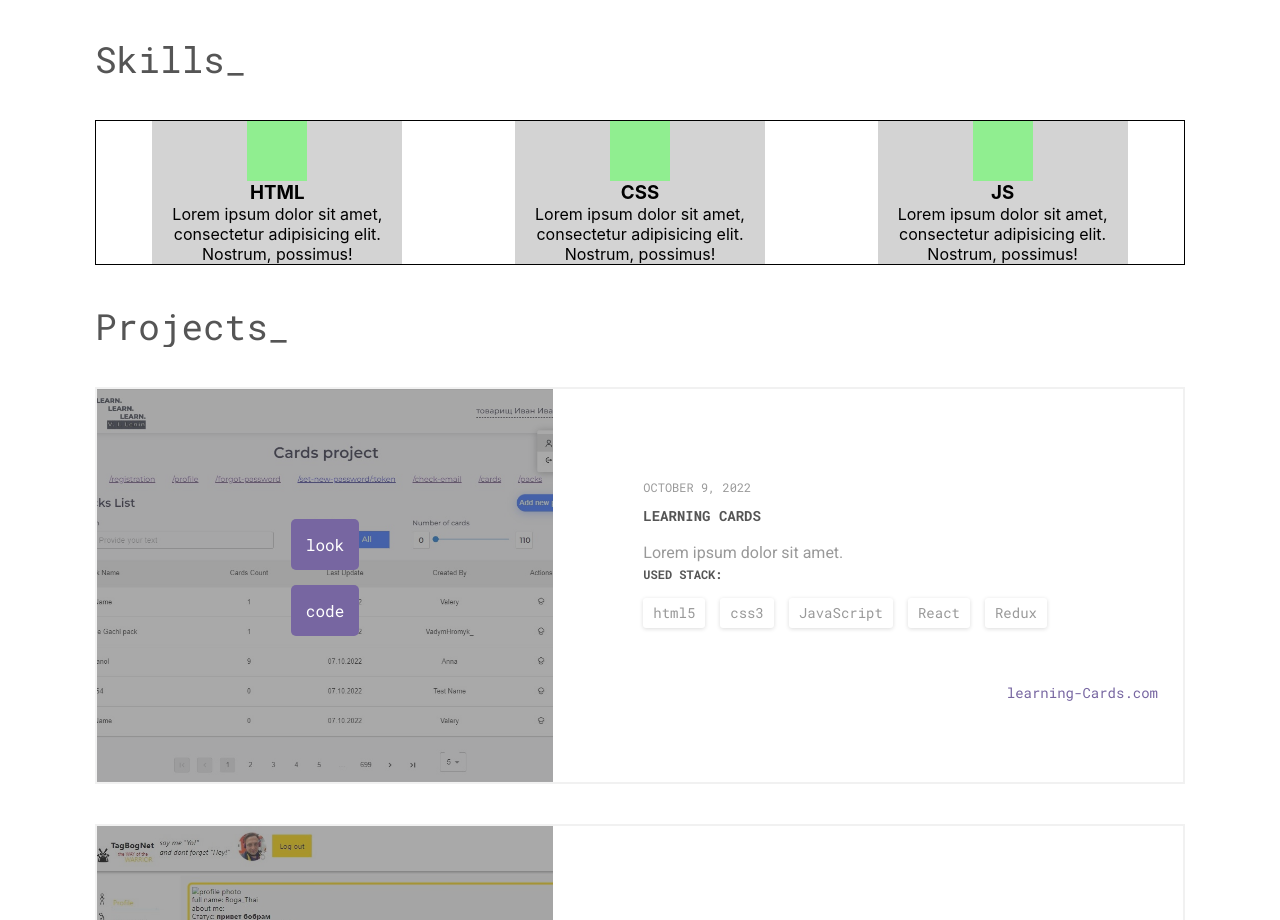
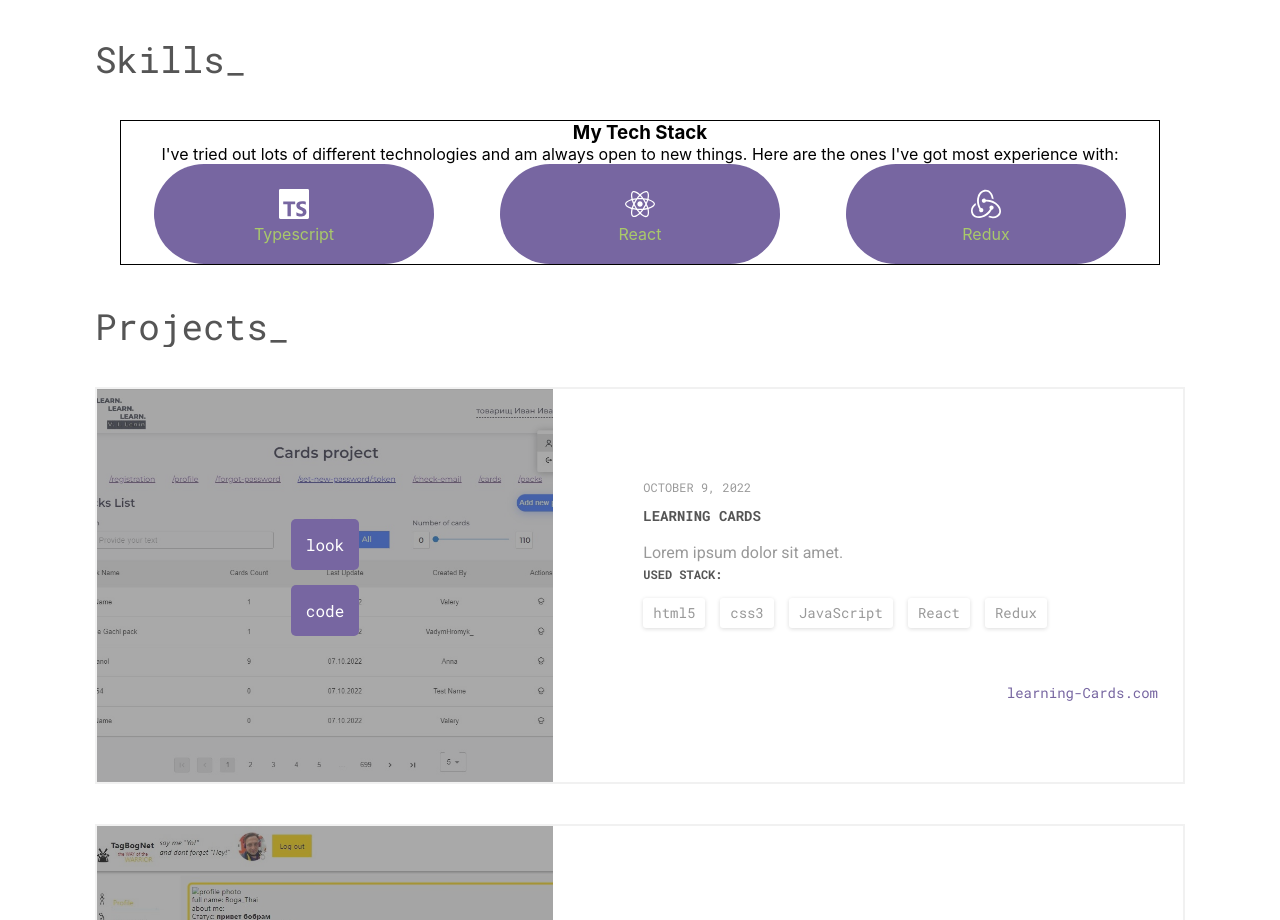
Before and after one commit to Bogagree/my-portfolio, a React (Create React App) app: page / in a window 1280 px wide. Shown: the part 2068-2988 px from the top of the page. Built offline with nearby package versions, Linux system fonts and the light colour scheme.

Commit message:
feat: add skills draft

```diff
--- /dev/null
+++ b/src/skills/Skill/Skill.module.scss
@@ -0,0 +1,32 @@
+@import "../../common/styles/SASS/variables";
+
+.skill {
+  display: flex;
+  flex-direction: column;
+  align-items: center;
+  text-align: center;
+
+  padding: 20px 27px;
+  max-width: 540px;
+  min-width: 280px;
+  height: 100px;
+
+  background-color: $primaryColor;
+  cursor: pointer;
+  transition: ease-in-out 0.2s;
+  border-radius: 50px;
+
+  .title {
+
+    width: 100%;
+    display: flex;
+    justify-content: center;
+    color: $accentColor;
+  }
+}
+
+.icon {
+  width: 60px;
+  height: 60px;
+  background-color: lightgreen;
+}
--- /dev/null
+++ b/src/skills/Skill/Skill.tsx
@@ -0,0 +1,18 @@
+import React from 'react';
+import style from './Skill.module.scss'
+
+type SkillPropsType = {
+    Icon: any
+    title: string
+}
+
+export const Skill: React.FC<SkillPropsType> = ({Icon, title}) => {
+    return (
+        <div className={style.skill}>
+            {Icon}
+            <p className={style.title}>{title}</p>
+        </div>
+    );
+};
+
+export default Skill;
--- a/src/skills/Skills.tsx
+++ b/src/skills/Skills.tsx
@@ -1,29 +1,52 @@
 import React from 'react';
 import style from './Skills.module.scss'
-import Skill from "./skill/Skill";
+import Skill from "./Skill/Skill";
 import {Title} from '../common/Components/Title/Title';
+import {SiRedux, SiTypescript} from 'react-icons/si';
+import {FaReact} from 'react-icons/fa';
+
+const skills = [
+    {icon: <SiTypescript/>, title: 'Typescript'},
+    {icon: <FaReact/>, title: 'React'},
+    {icon: <SiRedux/>, title: 'Redux'},
+]
+
+const mappedSkills = skills.map(({icon, title}) => {
+    return <Skill Icon={icon} title={title}/>
+})
 
 export const Skills = () => {
+
     return (
 
         <section>
             <div className={style.container}>
-
                 <div className={style.skillsBlock}>
-
                     <Title text={'Skills'}/>
 
-                    <div className={style.skills}>
-                        <Skill title={'HTML'}
-                               description={'Lorem ipsum dolor sit amet, consectetur adipisicing elit. Nostrum, possimus!'}/>
-                        <Skill title={'CSS'}
-                               description={'Lorem ipsum dolor sit amet, consectetur adipisicing elit. Nostrum, possimus!'}/>
-                        <Skill title={'JS'}
-                               description={'Lorem ipsum dolor sit amet, consectetur adipisicing elit. Nostrum, possimus!'}/>
+                    <div className={style.skillsBlock}>
+
+                        <div className={style.skills}>
+
+                            <h3>My Tech Stack</h3>
+                            <p>I've tried out lots of different technologies and am always
+                                open to new things. Here are the ones I've got most experience
+                                with:</p>
+
+                            {mappedSkills}
+
+                        </div>
                     </div>
                 </div>
-
             </div>
         </section>
-    );
-};
+    )
+}
+//
+//
+//
+//
+//
+//
+//
+//
--- a/src/skills/skill/Skill.module.scss
+++ /dev/null
@@ -1,14 +0,0 @@
-.skill {
-    width: 250px;
-    background-color: lightgray;
-    display: flex;
-    flex-direction: column;
-    align-items: center;
-    text-align: center;
-}
-
-.icon {
-    width: 60px;
-    height: 60px;
-    background-color: lightgreen;
-}
--- a/src/skills/skill/Skill.tsx
+++ /dev/null
@@ -1,27 +0,0 @@
-import React from 'react';
-import style from './Skill.module.scss'
-
-type SkillPropsType = {
-    title: string
-    description: string
-}
-
-const Skill = (props: SkillPropsType) => {
-    return (
-        <div className={style.skill}>
-            <div className={style.icon}></div>
-            <h3 className={style.title}>{props.title}</h3>
-            <span className={style.description}>{props.description}</span>
-            <div>
-
-                <figure/>
-
-
-            </div>
-        </div>
-
-
-    );
-};
-
-export default Skill;
```
